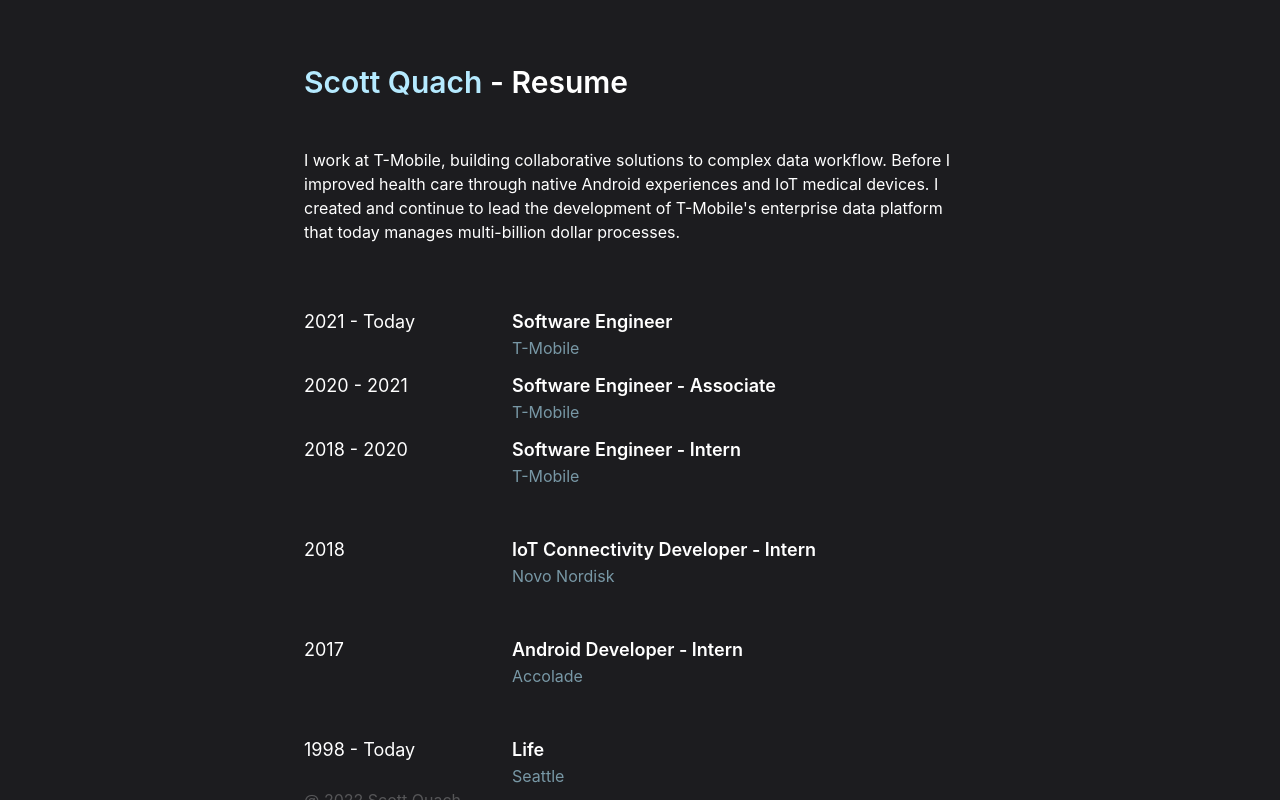
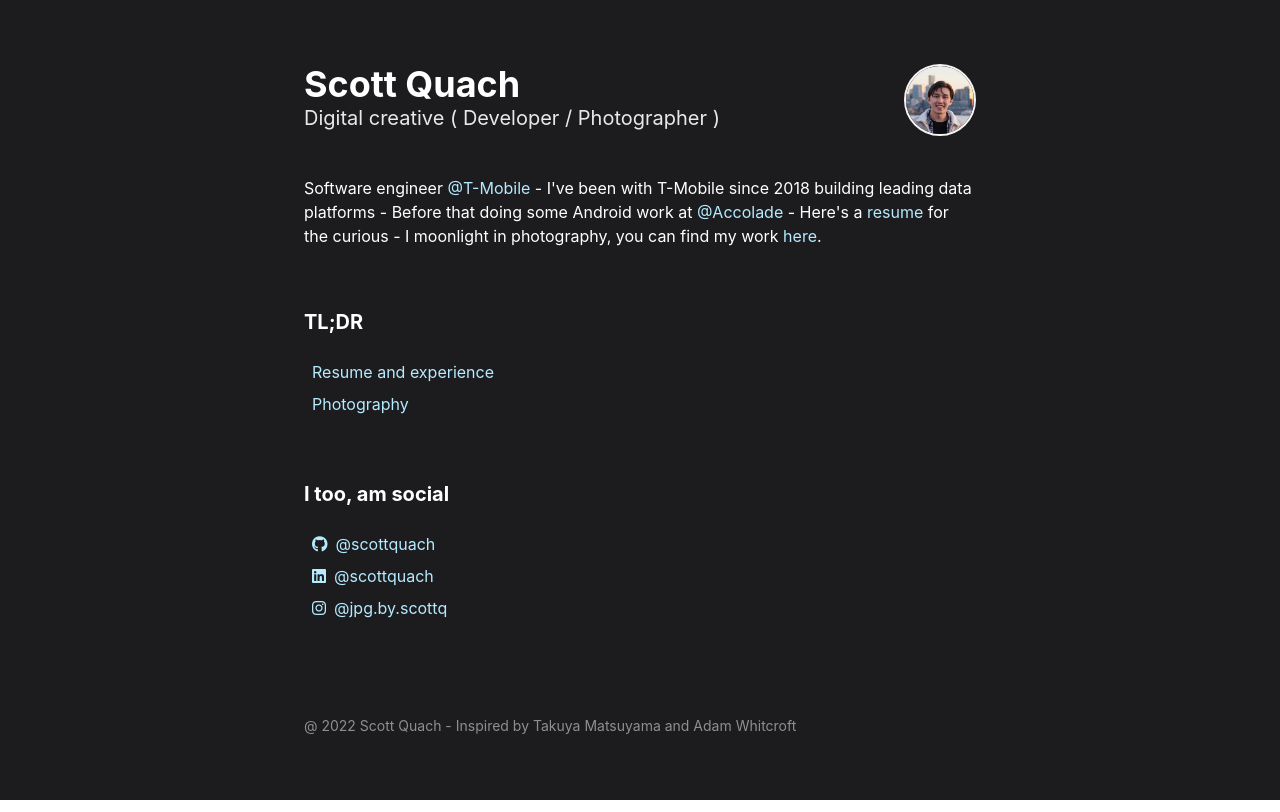
Before and after one commit to scottquach/Portfolio-2022, a React (Create React App) app: page / in a window 1280 px wide. Built offline with nearby package versions, Linux system fonts and the light colour scheme.

Commit message:
Basic routing now functional

```diff
--- a/src/App.js
+++ b/src/App.js
@@ -2,13 +2,16 @@
 import './App.css';
 import Home from './components/Home';
 import Resume from './components/Resume';
+import { Route, Routes } from 'react-router-dom';
 
 function App() {
     return (
         <div className="App">
             <div className="container">
-                <Resume></Resume>
-                {/* <Home></Home> */}
+                <Routes>
+                    <Route path="/" element={<Home></Home>}></Route>
+                    <Route path="/resume" element={<Resume></Resume>}></Route>
+                </Routes>
             </div>
         </div>
     );
--- a/src/components/Home.js
+++ b/src/components/Home.js
@@ -1,3 +1,4 @@
+import { Link } from 'react-router-dom';
 import '../App.css';
 
 export default function Home() {
@@ -12,16 +13,16 @@
             </div>
 
             <p className="text-left my-10">
-                Software engineer <span className="text-primary">@T-Mobile</span> - I've been with T-Mobile since 2018 building
-                leading data platforms - Before that doing some Android work at <span className="text-primary">@Accolade</span> -
-                Here's a <span className="text-primary">resume</span> for the curious - I moonlight in photography, you can find
+                Software engineer <a className="text-primary" href="https://www.t-mobile.com" target="_blank">@T-Mobile</a> - I've been with T-Mobile since 2018 building
+                leading data platforms - Before that doing some Android work at <span className="text-primary" href="https://www.accolade.com" target="_blank">@Accolade</span> -
+                Here's a <Link to="/resume" className="text-primary cursor-pointer hover:underline">resume</Link> for the curious - I moonlight in photography, you can find
                 my work <span className="text-primary">here</span>.
             </p>
 
             <div className="text-xl text-left font-bold my-5">TL;DR</div>
             <div className="flex flex-col items-start mb-10 text-primary">
                 <div className="flex gap-2 px-2 py-1 text-primary cursor-pointer rounded items-baseline hover:bg-secondary duration-75">
-                    <div>Resume and experience</div>
+                    <Link to="/resume">Resume and experience</Link>
                 </div>
                 <div className="flex gap-2 px-2 py-1 text-primary cursor-pointer rounded items-baseline hover:bg-secondary duration-75">
                     <div>Photography</div>
--- a/src/components/Resume.js
+++ b/src/components/Resume.js
@@ -1,20 +1,23 @@
 import Footer from './Footer';
 import '../App.css';
+import { Link } from 'react-router-dom';
 
 export default function Resume() {
     return (
         <div className="flex flex-col h-full w-full">
             <div className="text-left font-semibold text-3xl mb-12">
-                <span className="text-primary">Scott Quach</span> - Resume
+                <Link to="/" className="text-primary hover:underline">
+                    Scott Quach
+                </Link>{' '}
+                - Resume
             </div>
             <div className="text-left">
-                I work at T-Mobile, building collaborative solutions to complex data workflow. Before I improved
-                health care through native Android experiences and IoT medical devices. I created and continue to lead the
-                development of T-Mobile's enterprise data platform that today manages multi-billion dollar processes.
+                I work at T-Mobile, building collaborative solutions to complex data workflow. Before I improved health care
+                through native Android experiences and IoT medical devices. I created and continue to lead the development of
+                T-Mobile's enterprise data platform that today manages multi-billion dollar processes.
             </div>
 
             <div className="flex flex-col gap-12 mt-16">
-
                 <div className="experience-grid">
                     <div className="text-lg">2021 - Today</div>
                     <div className="text-left">
--- a/src/index.js
+++ b/src/index.js
@@ -3,12 +3,15 @@
 import './index.css';
 import App from './App';
 import reportWebVitals from './reportWebVitals';
+import { BrowserRouter } from 'react-router-dom';
 
 ReactDOM.render(
-  <React.StrictMode>
-    <App />
-  </React.StrictMode>,
-  document.getElementById('root')
+    <React.StrictMode>
+        <BrowserRouter>
+            <App />
+        </BrowserRouter>
+    </React.StrictMode>,
+    document.getElementById('root')
 );
 
 // If you want to start measuring performance in your app, pass a function
```
Also changed, not shown: 1 other file (tests, documents, lock files or other folders).
